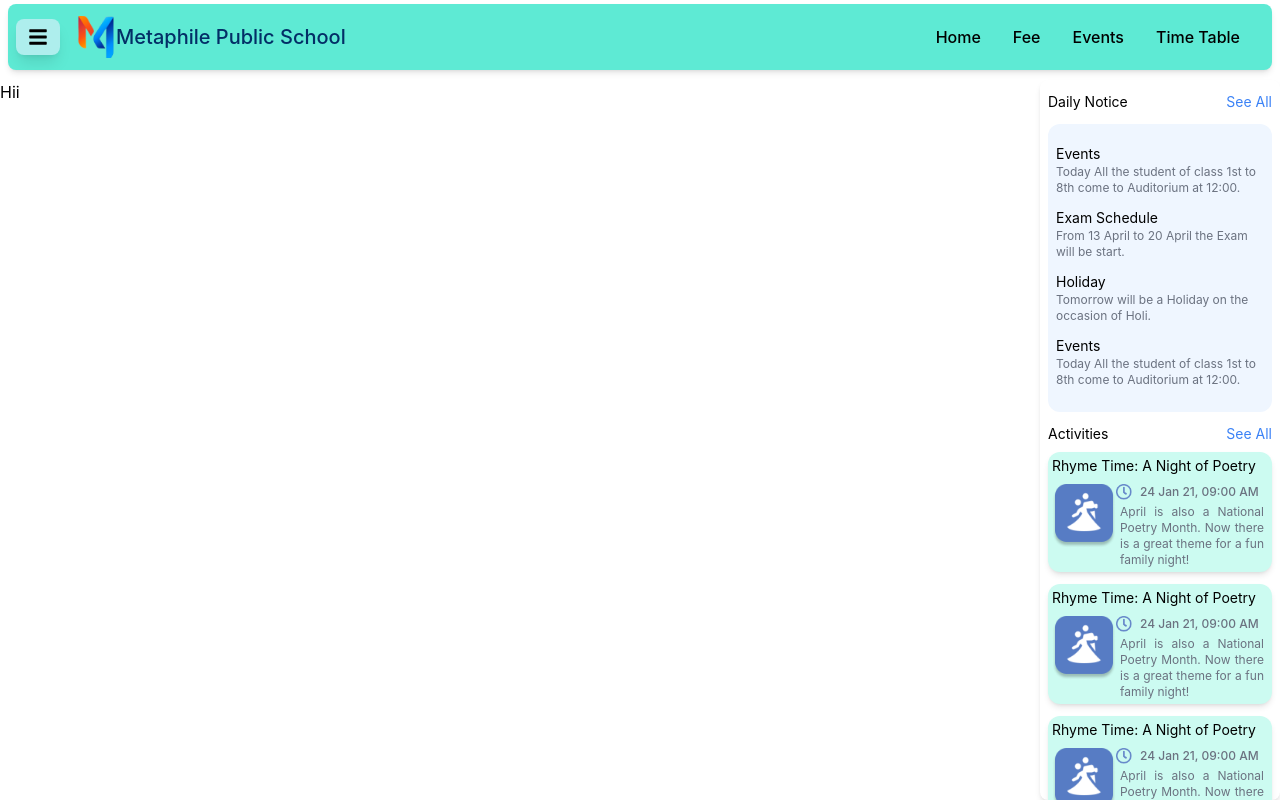
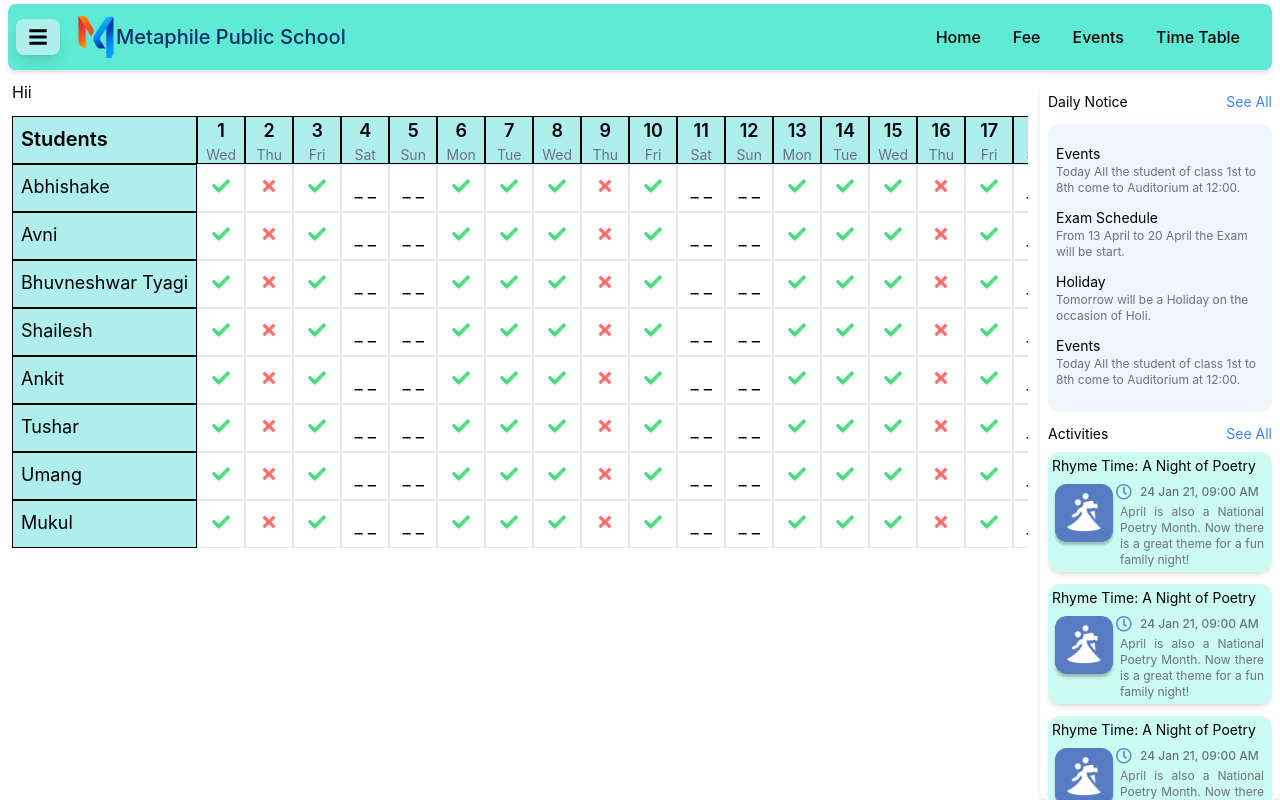
Before and after one commit to TheMetaphile/ERP, a React (Vite) app: page /Admin-Dashboard/StudentAttendance in a window 1280 px wide. Built offline with nearby package versions, Linux system fonts and the light colour scheme; grey boxes are pictures that could not be loaded.

Commit message:
Student Attendance grid tile complete in admin module

```diff
--- a/src/AdminComponents/Students/AllStudents/StudentAttendance.jsx
+++ /dev/null
@@ -1,9 +0,0 @@
-import React from "react";
-
-export default function StudentAttendance(){
-    return(
-        <div>
-            Hii
-        </div>
-    )
-}
--- /dev/null
+++ b/src/AdminComponents/Students/Students Attendance/StudentAttendance.jsx
@@ -0,0 +1,11 @@
+import React from "react";
+import AttendanceStatusGridTile from "./utils/AttendanceStatusGridTile";
+
+export default function StudentAttendance(){
+    return(
+        <div className="px-3">
+            Hii
+            <AttendanceStatusGridTile />
+        </div>
+    )
+}
--- /dev/null
+++ b/src/AdminComponents/Students/Students Attendance/utils/AttendanceStatusGridTile.jsx
@@ -0,0 +1,102 @@
+import React from "react";
+import { useState } from 'react';
+import { startOfMonth, endOfMonth, eachDayOfInterval, format, isSameDay } from 'date-fns';
+import { FaCheck, FaTimes } from "react-icons/fa";
+
+export default function AttendanceStatusGridTile() {
+    const [selectedDate, setSelectedDate] = useState(null);
+    const handleDateClick = (date) => {
+        setSelectedDate(date);
+    };
+    const [selectedStudent, setSelectedStudent] = useState(null);
+    const handleStudentClick = (index) => {
+        setSelectedStudent(index);
+    };
+    const StudentsAttendanceList = [
+        { name: 'Abhishake' },
+        { name: 'Avni' },
+        { name: 'Bhuvneshwar Tyagi' },
+        { name: 'Shailesh' },
+        { name: 'Ankit' },
+        { name: 'Tushar' },
+        { name: 'Umang' },
+        { name: 'Mukul' },
+    ]
+    const currentDate = new Date();
+    const startDate = startOfMonth(currentDate);
+    const endDate = endOfMonth(currentDate);
+    const dateRange = eachDayOfInterval({ start: startDate, end: endDate });
+    return (
+        <div className="flex">
+
+            <div className="flex w-full h-full overflow-x-auto mt-3 items-start">
+                {dateRange.map((date, index) => (
+                    <div
+                        key={index}
+                        className="flex h-full items-start"
+                    >
+                        <div className="flex flex-col justify-center w-fit ">
+                            {
+                                index == 0
+                                    ?
+                                    StudentsAttendanceList.map((StudentAttendance, index2) => (
+                                        <div className={`flex flex-col `} key={index2}>
+                                            {index2 === 0 ? (
+                                                <div>
+                                                    <h1 className="font-semibold h-12 text-xl border border-black px-2 pt-2 bg-secondary">Students</h1>
+                                                    <h1 className={`font-normal text-lg h-12 text-start whitespace-nowrap border border-black px-2 pt-2 hover:cursor-pointer ${selectedStudent==index2 ? 'bg-blue-200' : "bg-secondary"}`}  onClick={() => handleStudentClick(index2)}>
+                                                        {StudentAttendance.name}
+                                                    </h1>
+                                                </div>
+                                            ) : (
+                                                <h1 className={`font-normal text-lg h-12 text-start whitespace-nowrap border border-black px-2 pt-2 hover:cursor-pointer ${selectedStudent==index2 ? 'bg-blue-200' : "bg-secondary"}`} onClick={() => handleStudentClick(index2)}>
+                                                    {StudentAttendance.name}
+                                                </h1>
+                                            )}
+                                        </div>
+                                    ))
+                                    :
+                                    <div>
+                                    </div>
+                            }
+                        </div>
+
+
+
+
+                        <div className={`flex flex-col justify-start items-center h-12  ${selectedDate == index ? "bg-blue-200" : "bg-secondary"}`}>
+                            <div className="flex flex-col w-12 items-center h-12 border border-black hover:cursor-pointer"  onClick={() => handleDateClick(index)}>
+                                <span className="font-semibold text-lg">{format(date, 'd')}</span>
+                                <span className={`text-sm  text-gray-500 `}>{format(date, 'EEE')}</span>
+                            </div>
+                            <div className={`flex flex-col justify-center `}>
+                                {
+
+                                    StudentsAttendanceList.map((StudentAttendance, index2) => (
+                                        <div className={`flex justify-center font-normal text-lg w-12 h-12 whitespace-nowrap border px-2 pt-3 ${selectedDate == index ? "bg-blue-200" : ""} ${selectedStudent == index2 ? "bg-blue-200" : ""} ${selectedStudent == index2 && selectedDate == index ? "bg-blue-300" : ""}`}>
+                                            {
+                                                format(date, 'EEE') != 'Sun' && format(date, 'EEE') != 'Sat'
+                                                ?
+                                                format(date, 'EEE') != 'Thu'
+                                                ?
+                                                <FaCheck className={`${selectedDate != index ? "text-green-400" : "text-green-600"} ${selectedStudent != index2 ? "text-green-400" : "text-green-600"} ${selectedStudent == index2 && selectedDate == index ? "text-green-700" : ""}  `} />
+                                                :
+                                                <FaTimes className={`${selectedDate != index ? "text-red-400" : "text-red-600"} ${selectedStudent != index2 ? "text-red-400" : "text-red-600"} ${selectedStudent == index2 && selectedDate == index ? "text-red-700" : ""}`}/>
+                                                :
+                                                <div>
+                                                    _ _
+                                                </div>
+                                            }
+                                        </div>
+                                    ))
+                                }
+                            </div>
+
+
+                        </div>
+                    </div>
+                ))}
+            </div>
+        </div>
+    )
+}
--- a/src/components/onBoarding/Login/RightCard.jsx
+++ b/src/components/onBoarding/Login/RightCard.jsx
@@ -19,27 +19,31 @@ export default function RightCard() {
         setEmail(event.target.value);
     };
 
-    const handleSubmit =async()=>{
-        try{
-            const endpoint= role=== "Admin-Dashboard" ? "/login/teacher" : "/login/student";
-            const response =await axios.post(`https://loginapi-y0aa.onrender.com${endpoint}`, {
+    const handleSubmit = async () => {
+        try {
+            const endpoint = role === "Admin-Dashboard" ? "/login/teacher" : "/login/student";
+            await axios.post(`https://loginapi-y0aa.onrender.com${endpoint}`, {
                 email,
                 password
+            }).then((response) => {
+                if (response.status == 200) {
+                    const { userDetails, tokens } = response.data;
+                    console.log(userDetails, tokens);
+
+                    localStorage.setItem('accessToken', tokens.accessToken);
+                    localStorage.setItem('refereshToken', tokens.refreshToken);
+
+                    navigate(`/${role}`);
+                }
             });
-            const {userDetails, tokens}=response.data;
-            console.log(userDetails,tokens);
 
-            localStorage.setItem('accessToken',tokens.accessToken);
-            localStorage.setItem('refereshToken',tokens.refreshToken);
-
-            navigate(`/${role}`);
         }
-        catch(error){
+        catch (error) {
             console.error(error);
             setError(error.response?.data?.error || 'An error occured');
-            setTimeout(()=>{
+            setTimeout(() => {
                 setError('');
-            },2000);
+            }, 2000);
         }
     }
     return (
@@ -106,7 +110,7 @@ export default function RightCard() {
             {error && <div className="text-red-500 text-center mt-2">{error}</div>}
             <button className="flex w-64 shadow-md rounded-2xl py-2 mb-4 mt-2 justify-center self-center  bg-blue-600" onClick={handleSubmit}>
 
-                    <h1 className="font-medium text-2xl text-white">Login</h1>
+                <h1 className="font-medium text-2xl text-white">Login</h1>
 
             </button>
         </div>
--- a/src/routes.jsx
+++ b/src/routes.jsx
@@ -44,7 +44,7 @@ import AllActivity from "./components/activities/utils/AllActivity.jsx";
 import Mediacal from "./components/medical/Medical.jsx";
 import AddmissionForm from "./AdminComponents/Students/AllStudents/AddmissionForm.jsx";
 import StudentPromotion from "./AdminComponents/Students/AllStudents/StudentPromotion.jsx";
-import StudentAttendance from "./AdminComponents/Students/AllStudents/StudentAttendance.jsx";
+import StudentAttendance from "./AdminComponents/Students/Students Attendance/StudentAttendance.jsx";
 import HomeWork from "./components/homeWork/HomeWork.jsx"
 import SubjectHomeWork from "./components/homeWork/SubjectHomeWork.jsx"
 
```
